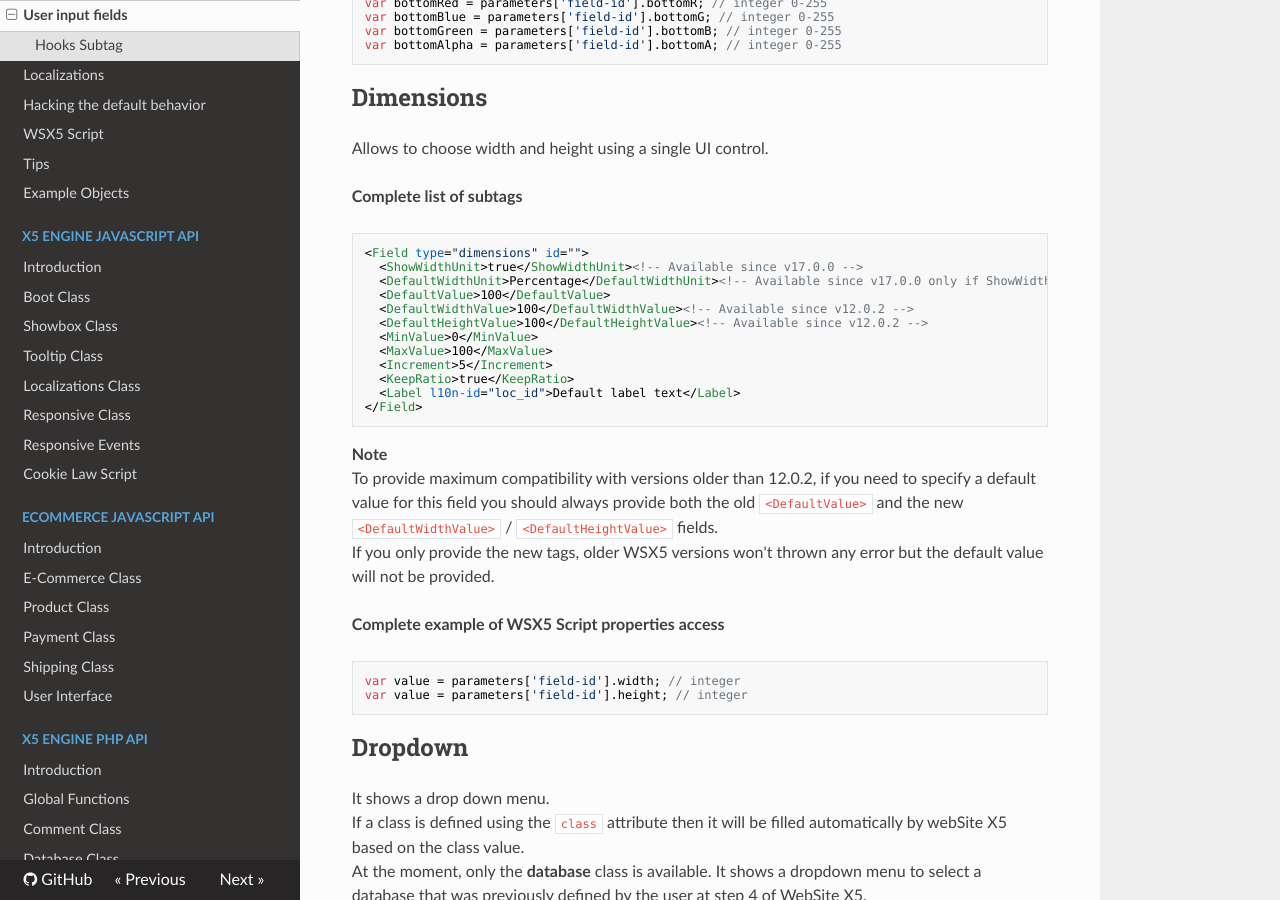
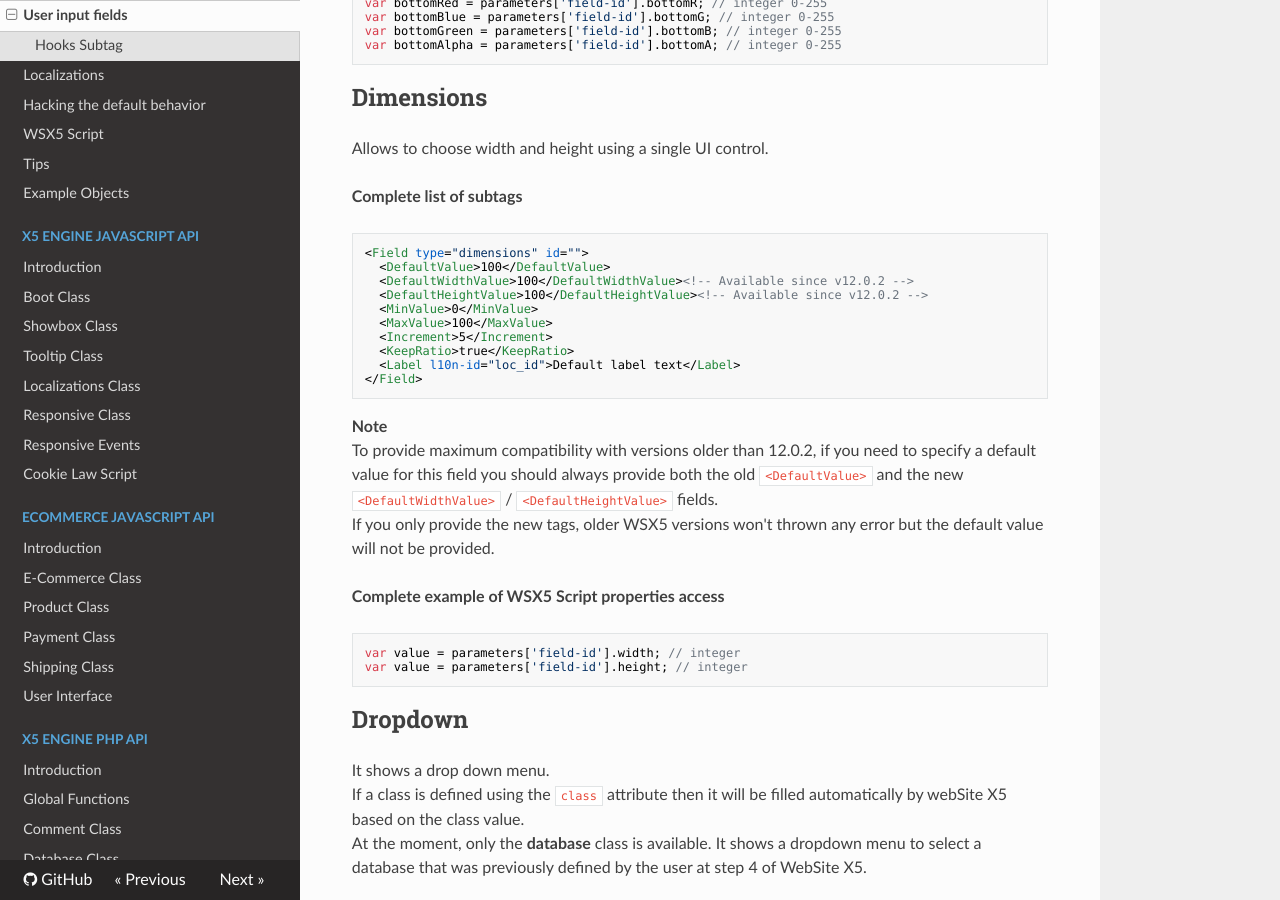
Before and after one commit to WebSiteX5/wsx5-developers-guide, an MkDocs documentation site: the page built from docs/optional-objects/user-input-fields.md, in a window 1280 px wide and 900 px high, scrolled down 3101 px. Built offline with MkDocs 1.6.1, drawn with Linux system fonts in a browser that asks for light colours; nearby versions of some CDN libraries; old or Windows-style settings are respelled for this version of MkDocs.

Commit message:
Aggiornato il campo Dimensioni rimuovendo i riferimenti all'unità di misura che non è più necessaria.

````diff
--- a/docs/optional-objects/user-input-fields.md
+++ b/docs/optional-objects/user-input-fields.md
@@ -139,8 +139,6 @@ Allows to choose width and height using a single UI control.
 **Complete list of subtags**
 ```xml
 <Field type="dimensions" id="">
-  <ShowWidthUnit>true</ShowWidthUnit><!-- Available since v17.0.0 -->
-  <DefaultWidthUnit>Percentage</DefaultWidthUnit><!-- Available since v17.0.0 only if ShowWidthUnit is true -->
   <DefaultValue>100</DefaultValue>
   <DefaultWidthValue>100</DefaultWidthValue><!-- Available since v12.0.2 -->
   <DefaultHeightValue>100</DefaultHeightValue><!-- Available since v12.0.2 -->
````
